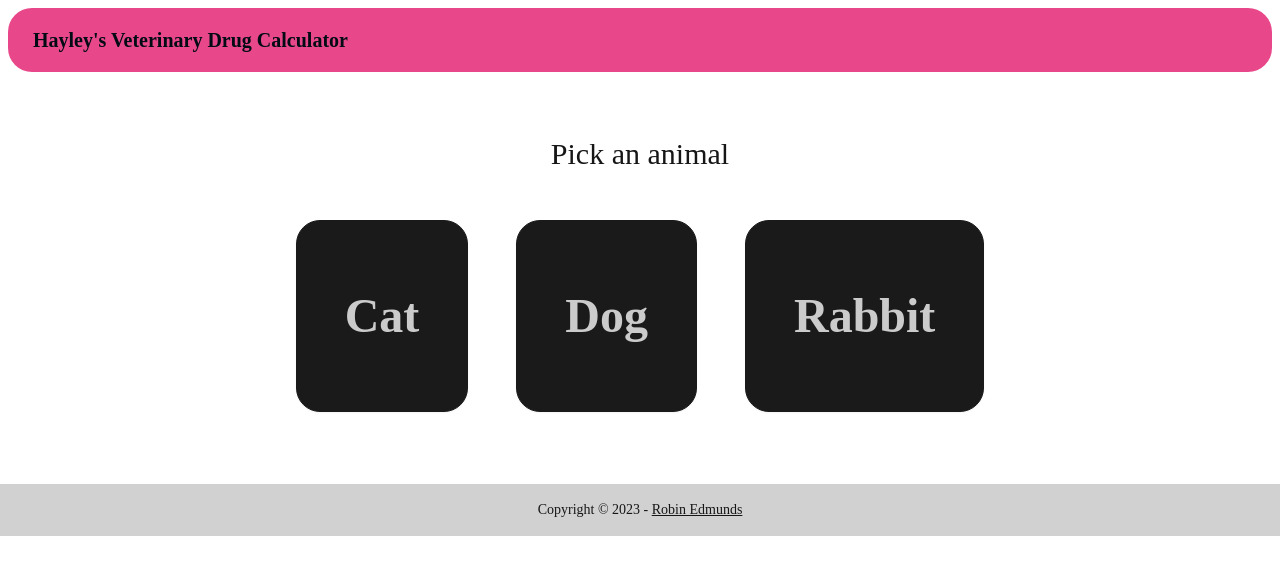
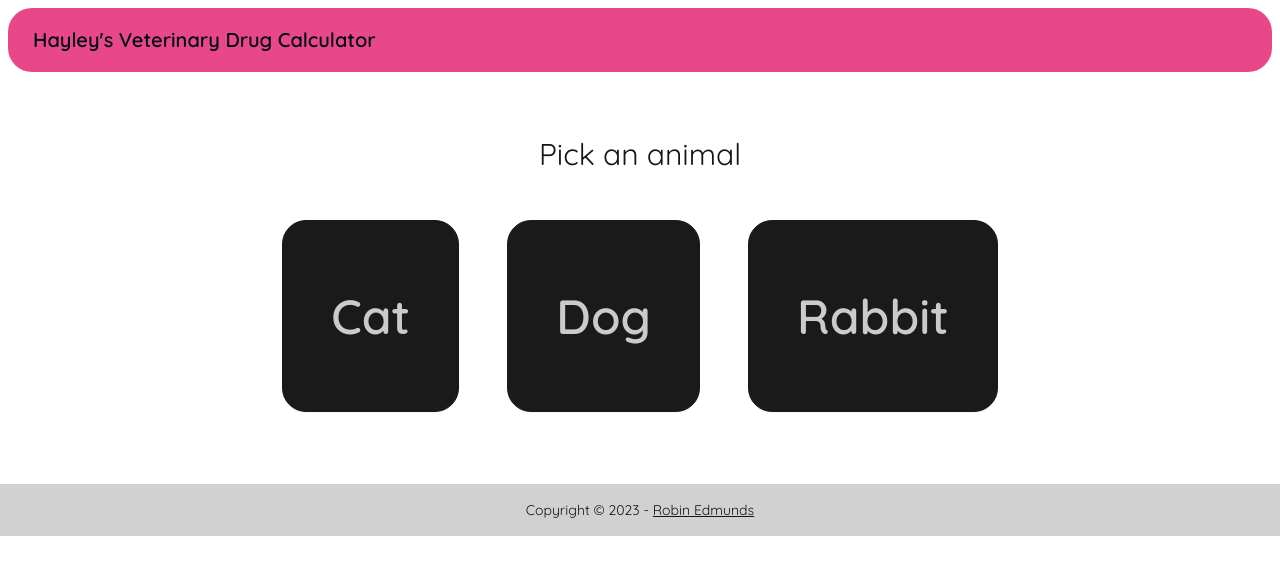
Before and after one commit to robinedmunds/vet-calc, a Next.js app: page / in a window 1280 px wide. Shown: the top 574 px of the page. Built offline with nearby package versions, Linux system fonts and the light colour scheme.

Commit message:
Move google-font import to top

```diff
--- a/src/styles/globals.css
+++ b/src/styles/globals.css
@@ -1,4 +1,4 @@
+@import url('https://fonts.googleapis.com/css2?family=Quicksand:wght@400;500;600;700&display=swap');
 @tailwind base;
 @tailwind components;
 @tailwind utilities;
-@import url('https://fonts.googleapis.com/css2?family=Quicksand:wght@400;500;600;700&display=swap');
--- a/tailwind.config.ts
+++ b/tailwind.config.ts
@@ -7,7 +7,7 @@ export default {
     extend: {
       fontFamily: {
         // sans: ["var(--font-sans)", ...fontFamily.sans],
-        sans: ["Quicksand"],
+        sans: ["Quicksand", ...fontFamily.sans],
       },
     },
   },
```
